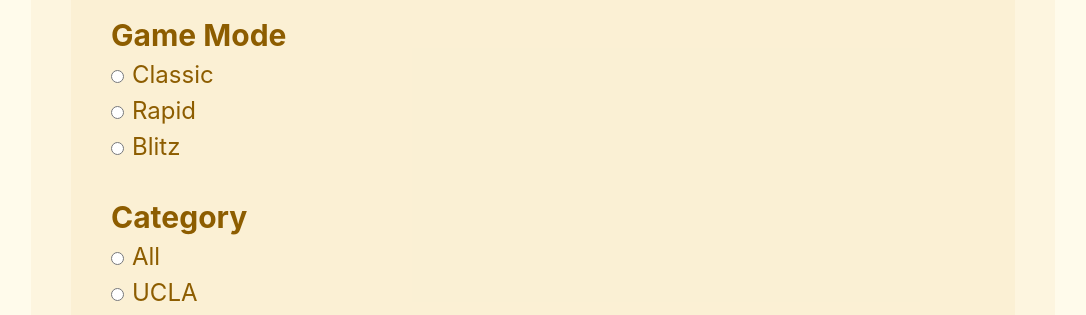
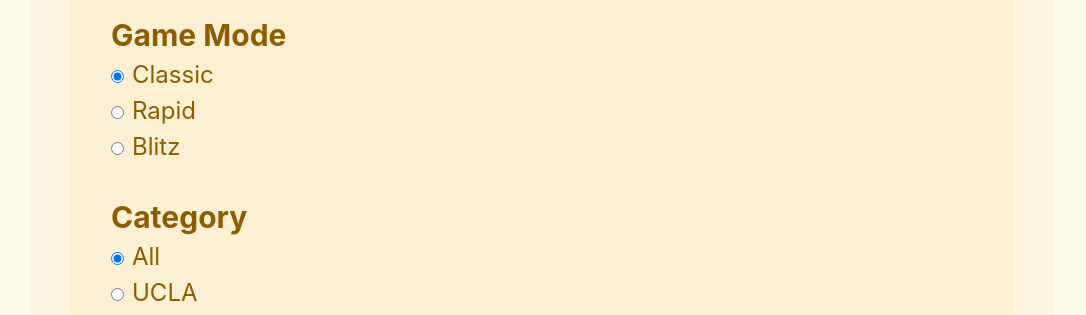
Before and after one commit to david-sai/bruin-bowl, a React (Create React App) app in the folder bruin-bowl/: page /settings in a window 1280 px wide. Shown: the part 207-522 px from the top of the page, without its empty margins (97-1183 px from the left). Built offline with nearby package versions, Linux system fonts and the light colour scheme; the HTML template or start-up script is replaced by a standard one.

Commit message:
Update Mode and Category Defaults
"Classic" game mode and "All" category buttons now selected by default

```diff
--- a/bruin-bowl/src/components/ModeCategorySelector.js
+++ b/bruin-bowl/src/components/ModeCategorySelector.js
@@ -14,17 +14,14 @@ function ModeCategorySelector() {
         const formData = new FormData(form);
         const formJson = Object.fromEntries(formData.entries());
 
-        let gameMode = formJson.gameMode === undefined ? GAME_MODES.CLASSIC : formJson.gameMode;// Defaults to Classic if none submitted
-        let category = formJson.category === undefined ? CATEGORIES.ALL : formJson.category; // Defaults to All if none submitted
-
         dispatch({ // Setting context category
             type: ACTIONS.SET_CATEGORY,
-            category: category
+            category: formJson.category
         });
 
         dispatch({ // Setting context game mode
             type: ACTIONS.SET_GAME_MODE,
-            gameMode: gameMode
+            gameMode: formJson.gameMode
         });
     }
 
@@ -35,10 +32,10 @@ function ModeCategorySelector() {
         <>
             <h1 className="font-bold text-3xl mb-1.5">Game Mode</h1>
             <form method="post" onSubmit={handleSubmit}>
-                {gameModeStrings.map((gameMode) => { // Creates a button for each game mode
+                {gameModeStrings.map((gameMode, index) => { // Creates a button for each game mode
                     return (
                         <div className="mb-1">
-                            <input type="radio" id={gameMode} name="gameMode" value={gameMode} />
+                            <input type="radio" id={gameMode} name="gameMode" value={gameMode} defaultChecked={index === 0} />
                             <label htmlFor={gameMode} className="ml-2">{gameMode}</label>
                         </div>
                     )
@@ -47,10 +44,10 @@ function ModeCategorySelector() {
                 <br />
                 <h1 className="font-bold text-3xl mb-1.5">Category</h1>
 
-                {categoryStrings.map((category) => { // Creates a button for each category
+                {categoryStrings.map((category, index) => { // Creates a button for each category
                     return (
                         <div className="mb-1">
-                            <input type="radio" id={category} name="category" value={category} />
+                            <input type="radio" id={category} name="category" value={category} defaultChecked={index === 0}/>
                             <label htmlFor={category} className="ml-2">{category}</label>
                         </div>
                     );
```
